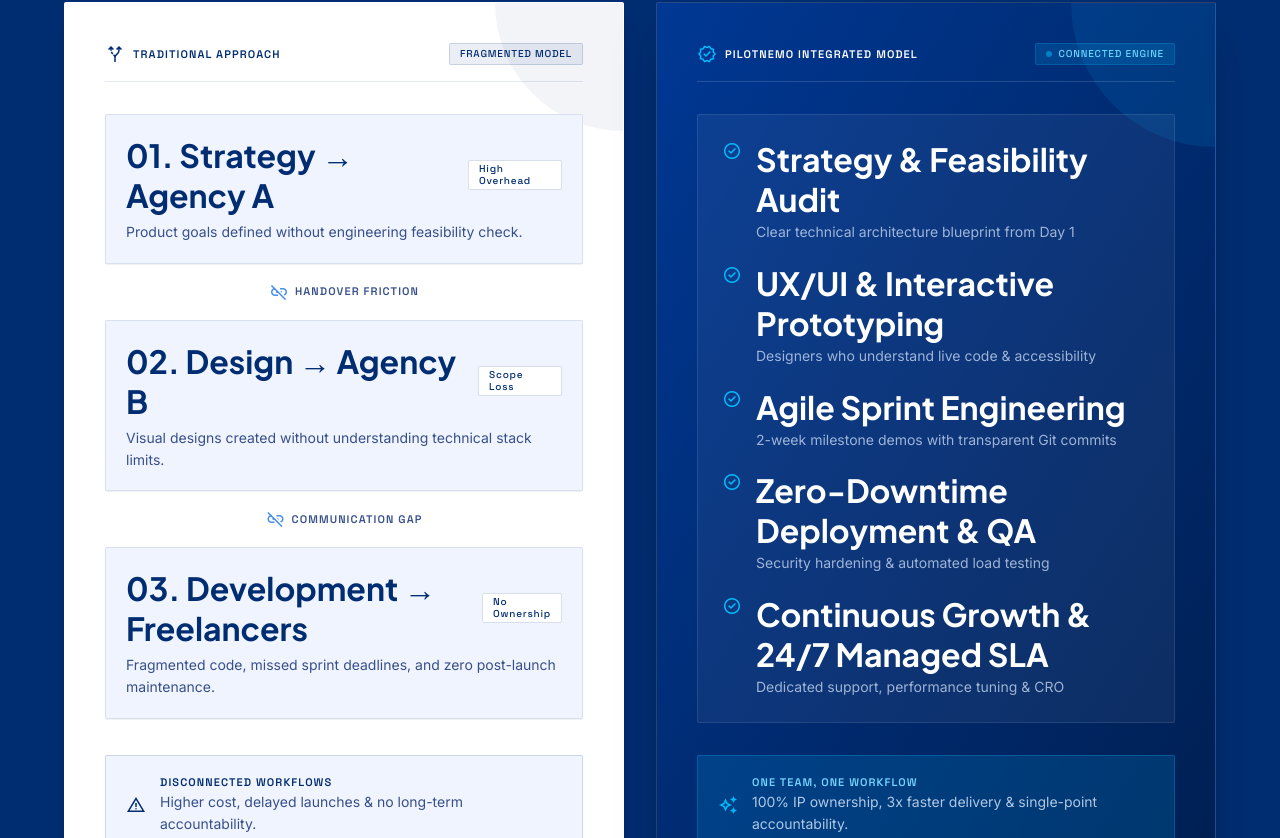
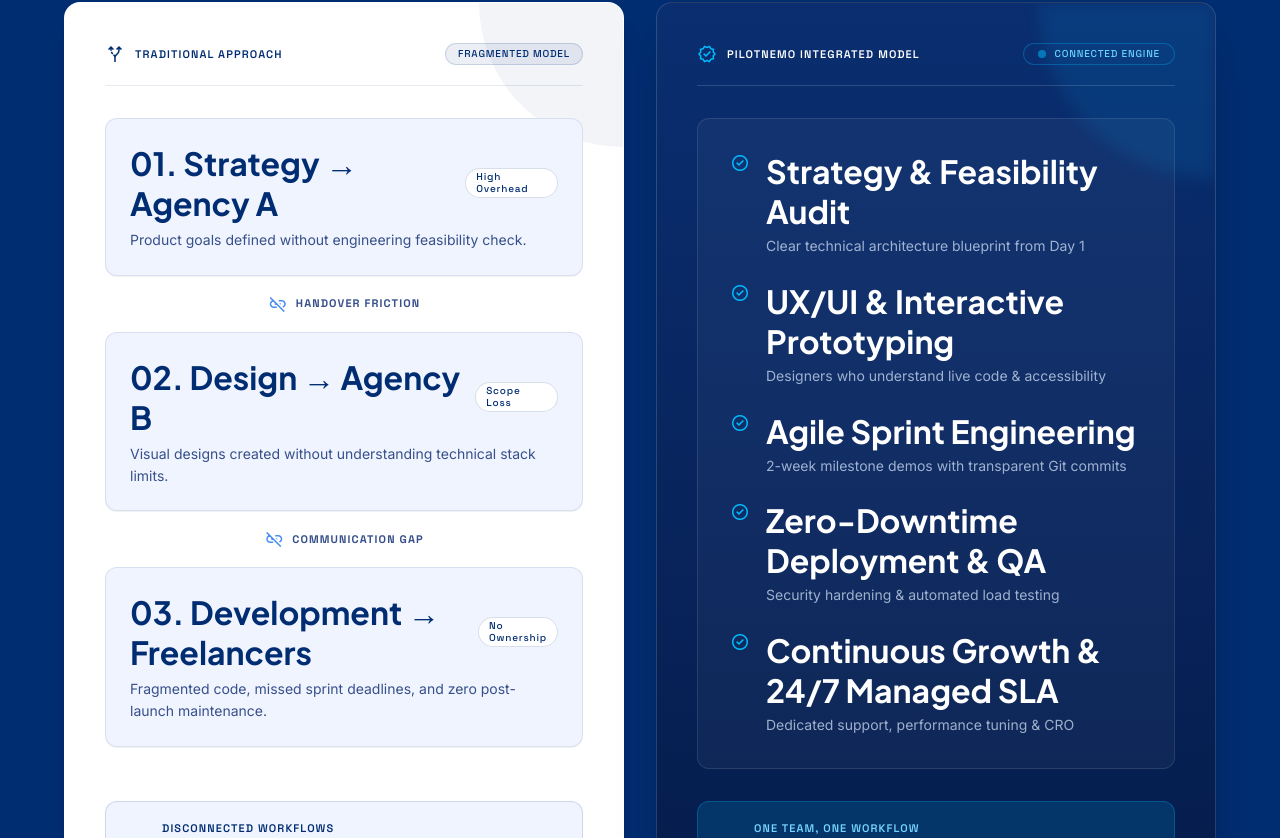
Before and after one commit to pilotnemo897-source/PilotNemo_Landing, a React (Vite) app: page / in a window 1280 px wide. Shown: the part 5722-6560 px from the top of the page. Built offline with nearby package versions, Linux system fonts and the light colour scheme.

Commit message:
feat: add ApproachSection component to showcase company strategy and methodology

```diff
--- a/src/components/ApproachSection.tsx
+++ b/src/components/ApproachSection.tsx
@@ -212,82 +212,82 @@
 
           <div className="grid grid-cols-1 lg:grid-cols-2 gap-8 items-stretch">
             {/* Traditional Multi-Vendor Approach */}
-            <div className="bg-white border border-white/80 p-6 sm:p-8 md:p-10 rounded-xs flex flex-col justify-between relative overflow-hidden shadow-xl hover:border-blue-300 transition-all">
-              <div className="absolute top-0 right-0 w-32 h-32 bg-[#002D72]/5 rounded-bl-full pointer-events-none" />
+            <div className="bg-white border border-white/80 p-6 sm:p-8 md:p-10 rounded-2xl flex flex-col justify-between relative overflow-hidden shadow-xl hover:border-blue-300 transition-all">
+              <div className="absolute top-0 right-0 w-36 h-36 bg-[#002D72]/5 rounded-bl-full pointer-events-none" />
 
               <div>
                 {/* Header Badge */}
-                <div className="flex items-center justify-between mb-8 pb-4 border-b border-[#002D72]/10">
-                  <div className="flex items-center gap-2">
-                    <span className="material-symbols-outlined text-[#002D72] text-lg">alt_route</span>
+                <div className="flex items-center justify-between mb-8 pb-5 border-b border-[#002D72]/10">
+                  <div className="flex items-center gap-2.5">
+                    <span className="material-symbols-outlined text-[#002D72] text-xl">alt_route</span>
                     <span className="font-label-technical text-xs font-bold text-[#002D72] uppercase tracking-widest">
                       TRADITIONAL APPROACH
                     </span>
                   </div>
-                  <span className="font-label-small text-[10px] bg-[#002D72]/8 text-[#002D72] border border-[#002D72]/15 px-2.5 py-1 rounded-xs font-bold uppercase tracking-wider">
+                  <span className="font-label-small text-[10px] bg-[#002D72]/8 text-[#002D72] border border-[#002D72]/15 px-3 py-1 rounded-full font-bold uppercase tracking-wider">
                     FRAGMENTED MODEL
                   </span>
                 </div>
 
-                {/* Disconnected Steps */}
+                {/* Disconnected Steps Container */}
                 <div className="space-y-4 mb-8">
                   {/* Step 1 */}
-                  <div className="p-4 sm:p-5 bg-[#f0f4ff] border border-[#002D72]/10 rounded-xs shadow-2xs relative">
+                  <div className="p-5 sm:p-6 bg-[#f0f4ff] border border-[#002D72]/10 rounded-xl shadow-2xs relative">
                     <div className="flex items-center justify-between mb-1.5">
-                      <span className="font-headline-md text-base sm:text-lg font-bold text-[#002D72]">
+                      <span className="font-headline-md text-lg sm:text-xl font-bold text-[#002D72]">
                         01. Strategy → Agency A
                       </span>
-                      <span className="font-label-small text-[10px] text-[#002D72] font-semibold bg-white border border-[#002D72]/15 px-2.5 py-0.5 rounded-xs">
+                      <span className="font-label-small text-[10px] text-[#002D72] font-semibold bg-white border border-[#002D72]/15 px-2.5 py-0.5 rounded-full">
                         High Overhead
                       </span>
                     </div>
-                    <p className="font-body-md text-xs sm:text-sm text-[#374f8a] font-normal">
+                    <p className="font-body-md text-sm text-[#374f8a] font-normal">
                       Product goals defined without engineering feasibility check.
                     </p>
                   </div>
 
                   {/* Connector 1 */}
                   <div className="flex items-center justify-center py-0.5">
-                    <div className="flex items-center gap-1.5 text-[#4a8ef0] font-label-technical text-[10px]">
+                    <div className="flex items-center gap-2 text-[#4a8ef0] font-label-technical text-xs">
                       <span className="material-symbols-outlined text-sm">link_off</span>
-                      <span className="uppercase tracking-widest font-semibold text-[#374f8a]">Handover Friction</span>
+                      <span className="uppercase tracking-widest font-bold text-[#374f8a]">Handover Friction</span>
                     </div>
                   </div>
 
                   {/* Step 2 */}
-                  <div className="p-4 sm:p-5 bg-[#f0f4ff] border border-[#002D72]/10 rounded-xs shadow-2xs relative">
+                  <div className="p-5 sm:p-6 bg-[#f0f4ff] border border-[#002D72]/10 rounded-xl shadow-2xs relative">
                     <div className="flex items-center justify-between mb-1.5">
-                      <span className="font-headline-md text-base sm:text-lg font-bold text-[#002D72]">
+                      <span className="font-headline-md text-lg sm:text-xl font-bold text-[#002D72]">
                         02. Design → Agency B
                       </span>
-                      <span className="font-label-small text-[10px] text-[#002D72] font-semibold bg-white border border-[#002D72]/15 px-2.5 py-0.5 rounded-xs">
+                      <span className="font-label-small text-[10px] text-[#002D72] font-semibold bg-white border border-[#002D72]/15 px-2.5 py-0.5 rounded-full">
                         Scope Loss
                       </span>
                     </div>
-                    <p className="font-body-md text-xs sm:text-sm text-[#374f8a] font-normal">
+                    <p className="font-body-md text-sm text-[#374f8a] font-normal">
                       Visual designs created without understanding technical stack limits.
                     </p>
                   </div>
 
                   {/* Connector 2 */}
                   <div className="flex items-center justify-center py-0.5">
-                    <div className="flex items-center gap-1.5 text-[#4a8ef0] font-label-technical text-[10px]">
+                    <div className="flex items-center gap-2 text-[#4a8ef0] font-label-technical text-xs">
                       <span className="material-symbols-outlined text-sm">link_off</span>
-                      <span className="uppercase tracking-widest font-semibold text-[#374f8a]">Communication Gap</span>
+                      <span className="uppercase tracking-widest font-bold text-[#374f8a]">Communication Gap</span>
                     </div>
                   </div>
 
                   {/* Step 3 */}
-                  <div className="p-4 sm:p-5 bg-[#f0f4ff] border border-[#002D72]/10 rounded-xs shadow-2xs relative">
+                  <div className="p-5 sm:p-6 bg-[#f0f4ff] border border-[#002D72]/10 rounded-xl shadow-2xs relative">
                     <div className="flex items-center justify-between mb-1.5">
-                      <span className="font-headline-md text-base sm:text-lg font-bold text-[#002D72]">
+                      <span className="font-headline-md text-lg sm:text-xl font-bold text-[#002D72]">
                         03. Development → Freelancers
                       </span>
-                      <span className="font-label-small text-[10px] text-[#002D72] font-semibold bg-white border border-[#002D72]/15 px-2.5 py-0.5 rounded-xs">
+                      <span className="font-label-small text-[10px] text-[#002D72] font-semibold bg-white border border-[#002D72]/15 px-2.5 py-0.5 rounded-full">
                         No Ownership
                       </span>
                     </div>
-                    <p className="font-body-md text-xs sm:text-sm text-[#374f8a] font-normal">
+                    <p className="font-body-md text-sm text-[#374f8a] font-normal">
                       Fragmented code, missed sprint deadlines, and zero post-launch maintenance.
                     </p>
                   </div>
@@ -295,13 +295,13 @@
               </div>
 
               {/* Bottom Alert Block */}
-              <div className="p-4 sm:p-5 bg-[#f0f4ff] border border-[#002D72]/15 rounded-xs flex items-center gap-3.5">
-                <span className="material-symbols-outlined text-[#002D72] text-xl shrink-0">report_problem</span>
+              <div className="p-5 bg-[#f0f4ff] border border-[#002D72]/15 rounded-xl flex items-center gap-4">
+                <span className="material-symbols-outlined text-[#002D72] text-2xl shrink-0">report_problem</span>
                 <div>
                   <div className="font-label-technical text-xs font-extrabold text-[#002D72] uppercase tracking-widest">
                     DISCONNECTED WORKFLOWS
                   </div>
-                  <p className="font-body-md text-xs sm:text-sm text-[#374f8a] font-medium mt-0.5">
+                  <p className="font-body-md text-sm text-[#374f8a] font-medium mt-0.5">
                     Higher cost, delayed launches & no long-term accountability.
                   </p>
                 </div>
@@ -309,26 +309,26 @@
             </div>
 
             {/* PilotNemo Integrated Connected Model */}
-            <div className="bg-gradient-to-br from-[#003894] to-[#001f52] text-white border border-white/15 p-6 sm:p-8 md:p-10 rounded-xs flex flex-col justify-between relative overflow-hidden shadow-2xl hover:border-sky-400/40 transition-all">
-              <div className="absolute top-0 right-0 w-36 h-36 bg-sky-400/10 rounded-bl-full pointer-events-none" />
+            <div className="bg-gradient-to-b from-[#0A2E70] via-[#08255e] to-[#051C4A] text-white border border-white/15 p-6 sm:p-8 md:p-10 rounded-2xl flex flex-col justify-between relative overflow-hidden shadow-2xl hover:border-sky-400/40 transition-all">
+              <div className="absolute top-0 right-0 w-44 h-44 bg-sky-400/10 rounded-bl-full pointer-events-none blur-sm" />
 
               <div>
                 {/* Header Badge */}
-                <div className="flex items-center justify-between mb-8 pb-4 border-b border-white/15">
-                  <div className="flex items-center gap-2">
-                    <span className="material-symbols-outlined text-sky-400 text-lg">verified</span>
+                <div className="flex items-center justify-between mb-8 pb-5 border-b border-white/15">
+                  <div className="flex items-center gap-2.5">
+                    <span className="material-symbols-outlined text-sky-400 text-xl">verified</span>
                     <span className="font-label-technical text-xs font-bold text-white uppercase tracking-widest">
                       PILOTNEMO INTEGRATED MODEL
                     </span>
                   </div>
-                  <span className="font-label-small text-[10px] bg-sky-400/15 text-sky-300 border border-sky-400/20 px-2.5 py-1 rounded-xs font-bold uppercase tracking-wider flex items-center gap-1.5">
-                    <span className="w-1.5 h-1.5 rounded-full bg-sky-400 animate-pulse" />
+                  <span className="font-label-small text-xs bg-[#0A2E70] text-sky-300 border border-sky-400/30 px-3.5 py-1 rounded-full font-bold uppercase tracking-wider flex items-center gap-2">
+                    <span className="w-2 h-2 rounded-full bg-sky-400 animate-pulse" />
                     CONNECTED ENGINE
                   </span>
                 </div>
 
                 {/* Connected Flow List */}
-                <div className="bg-white/5 border border-white/10 p-5 sm:p-6 rounded-xs mb-8 space-y-5">
+                <div className="bg-white/[0.04] border border-white/10 p-6 sm:p-8 rounded-xl mb-8 space-y-6">
                   {[
                     { title: 'Strategy & Feasibility Audit', note: 'Clear technical architecture blueprint from Day 1' },
                     { title: 'UX/UI & Interactive Prototyping', note: 'Designers who understand live code & accessibility' },
@@ -336,15 +336,15 @@
                     { title: 'Zero-Downtime Deployment & QA', note: 'Security hardening & automated load testing' },
                     { title: 'Continuous Growth & 24/7 Managed SLA', note: 'Dedicated support, performance tuning & CRO' },
                   ].map((step, idx) => (
-                    <div key={idx} className="flex items-start gap-3.5">
-                      <span className="material-symbols-outlined text-sky-400 text-xl shrink-0 mt-0.5">
+                    <div key={idx} className="flex items-start gap-4">
+                      <span className="material-symbols-outlined text-sky-400 text-2xl shrink-0 mt-0.5">
                         check_circle
                       </span>
                       <div>
-                        <div className="font-headline-md text-base sm:text-lg font-bold text-white leading-snug">
+                        <div className="font-headline-md text-xl sm:text-2xl font-bold text-white leading-tight">
                           {step.title}
                         </div>
-                        <div className="font-body-md text-xs sm:text-sm text-blue-100/70 font-normal mt-0.5">
+                        <div className="font-body-md text-sm text-blue-100/70 font-normal mt-1">
                           {step.note}
                         </div>
                       </div>
@@ -354,13 +354,13 @@
               </div>
 
               {/* Bottom Success Highlight */}
-              <div className="p-4 sm:p-5 bg-sky-400/15 border border-sky-400/25 rounded-xs flex items-center gap-3.5">
-                <span className="material-symbols-outlined text-sky-400 text-xl shrink-0">auto_awesome</span>
+              <div className="p-5 bg-sky-400/15 border border-sky-400/25 rounded-xl flex items-center gap-4">
+                <span className="material-symbols-outlined text-sky-400 text-2xl shrink-0">auto_awesome</span>
                 <div>
                   <div className="font-label-technical text-xs font-extrabold text-sky-300 uppercase tracking-widest">
                     ONE TEAM, ONE WORKFLOW
                   </div>
-                  <p className="font-body-md text-xs sm:text-sm text-blue-100/80 font-medium mt-0.5">
+                  <p className="font-body-md text-sm text-blue-100/90 font-medium mt-0.5">
                     100% IP ownership, 3x faster delivery & single-point accountability.
                   </p>
                 </div>
```
